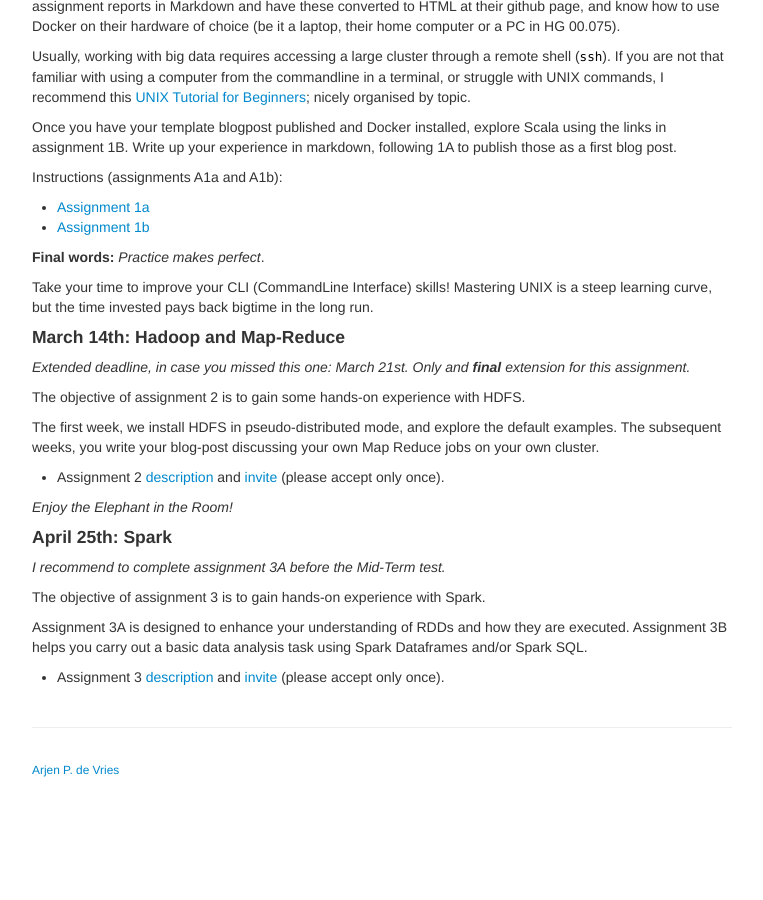
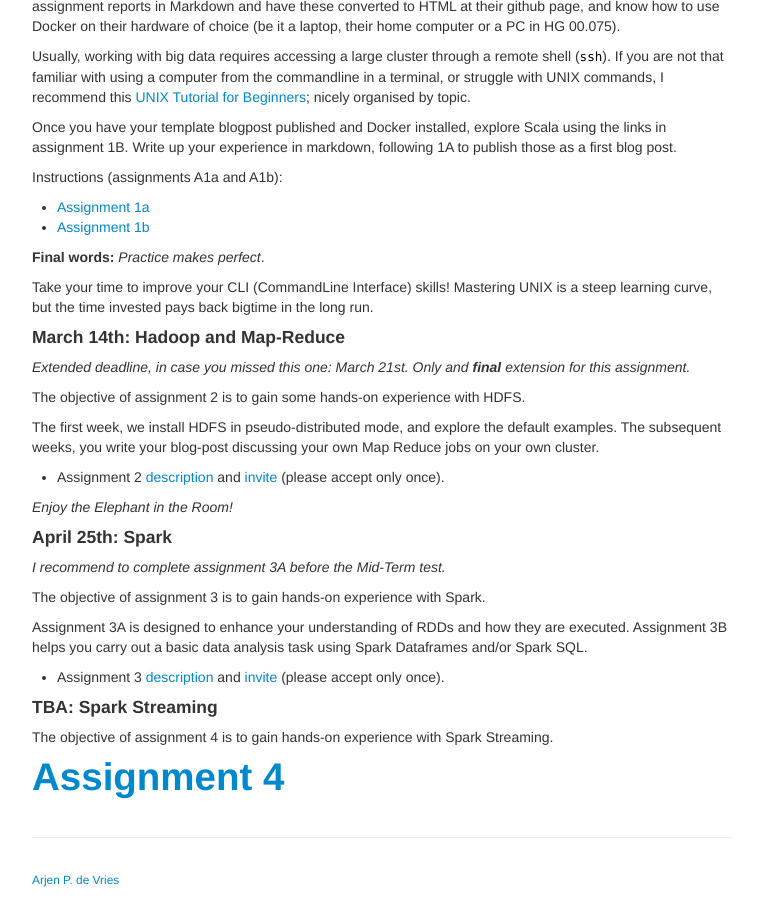
Before and after one commit to Thelukepet/course, a Jekyll site: the page built from index.md, in a window 1280 px wide and 900 px high, scrolled down 870 px. Shown: the whole window, without its empty margins (258-1021 px from the left). Built offline with Jekyll 4.4.1, drawn with Linux system fonts in a browser that asks for light colours; before the commit the page ends 1660 px from its top, so only the background shows below that.

Commit message:
Update index.md

```diff
--- a/index.md
+++ b/index.md
@@ -88,3 +88,8 @@ Assignment 3A is designed to enhance your understanding of RDDs and how they are
 Assignment 3B helps you carry out a basic data analysis task using Spark Dataframes and/or Spark SQL.
 
 * Assignment 3 [description](assignments/A3-spark.html) and [invite](https://classroom.github.com/a/hqXs_57o) (please accept only once).
+
+#### TBA: Spark Streaming
+
+The objective of assignment 4 is to gain hands-on experience with Spark Streaming.
+# [Assignment 4](assignments/A4-streaming.html)
```
